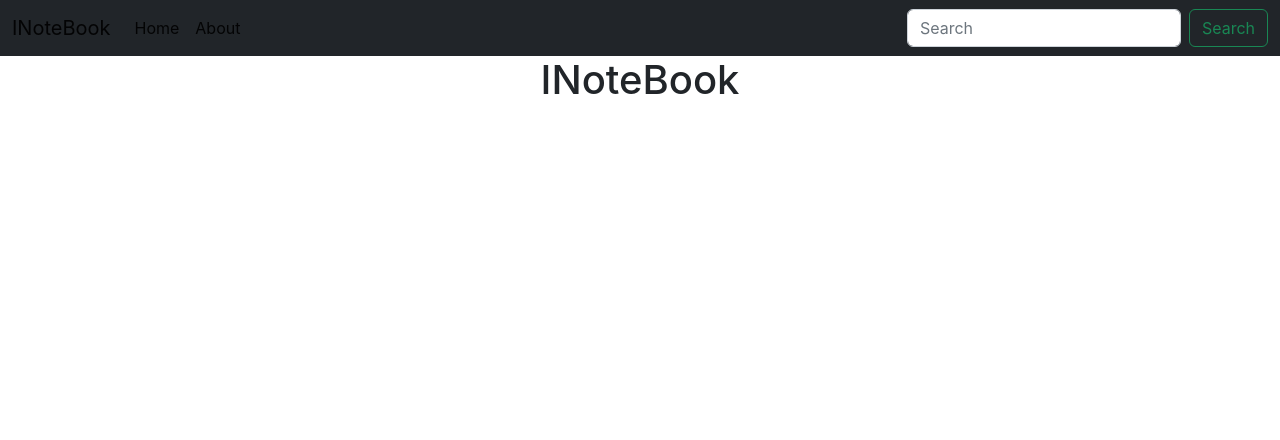
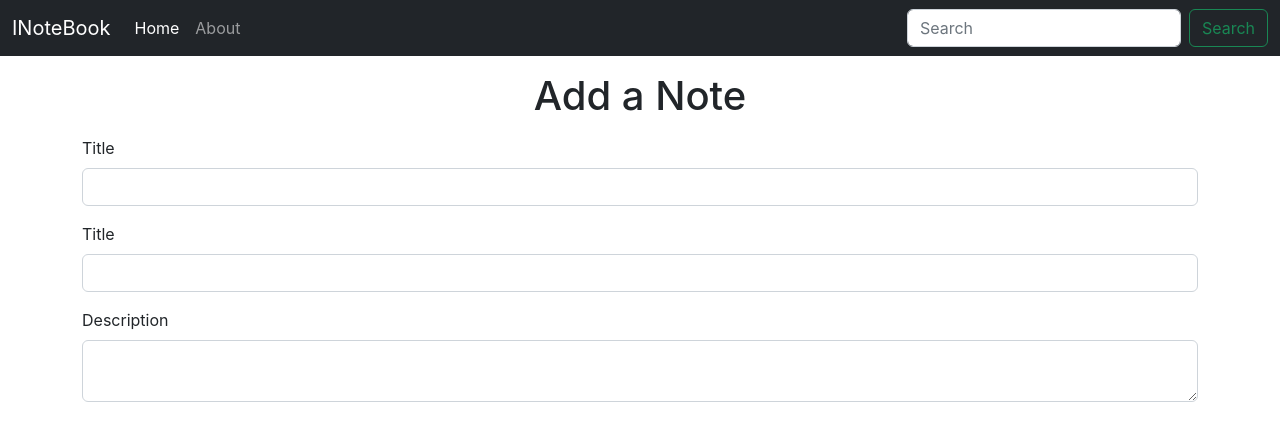
Before and after one commit to Faisal-Ismail65/inotebook, a React (Create React App) app: page / in a window 1280 px wide. Shown: the top 440 px of the page. Built offline with nearby package versions, Linux system fonts and the light colour scheme.

Commit message:
adding form to add note

```diff
--- a/src/App.js
+++ b/src/App.js
@@ -2,7 +2,7 @@ import Navbar from './components/Navbar';
 import Home from './components/Home';
 import About from './components/About';
 import {BrowserRouter as Router, Routes, Route} from 'react-router-dom';
-import NoteState from './context/notes/noteState';
+import NoteState from './context/notes/NoteState';
 function App() {
   return (
     <NoteState>
--- a/src/components/Home.js
+++ b/src/components/Home.js
@@ -1,8 +1,21 @@
 import React from 'react'
 
 const Home = () => {
-  return (
-    <h1 className='text-center'>INoteBook</h1>
+  return (<>
+    <h1 className='text-center my-3'>Add a Note</h1>
+    <div className="mb-3">
+      <label htmlFor="title" className="form-label">Title</label>
+      <input type="text" className="form-control" id="title" />
+    </div>
+    <div className="mb-3">
+      <label htmlFor="title" className="form-label">Title</label>
+      <input type="text" className="form-control" id="title" />
+    </div>
+    <div className="mb-3">
+      <label htmlFor="description" className="form-label">Description</label>
+      <textarea className="form-control" id="description" rows="2"></textarea>
+    </div>
+  </>
   )
 }
 export default Home
--- a/src/components/Navbar.js
+++ b/src/components/Navbar.js
@@ -2,8 +2,9 @@ import React from 'react'
 import {Link, useLocation} from 'react-router-dom';
 const Navbar = () => {
   let location =useLocation();
+
   return (
-    <nav className="navbar navbar-expand-lg navabar-dark bg-dark">
+    <nav className="navbar navbar-expand-lg navbar-dark bg-dark">
   <div className="container-fluid">
     <Link className="navbar-brand" to="/">INoteBook</Link>
     <button className="navbar-toggler" type="button" data-bs-toggle="collapse" data-bs-target="#navbarSupportedContent" aria-controls="navbarSupportedContent" aria-expanded="false" aria-label="Toggle navigation">
@@ -15,7 +16,7 @@ const Navbar = () => {
           <Link className={`nav-link ${location.pathname === "/" ? "active" : "" }`} to="/">Home</Link>
         </li>
         <li className="nav-item">
-          <Link className={`nav-link ${location.pathname === "/" ? "active" : "" }`} to="/about">About</Link>
+          <Link className={`nav-link ${location.pathname === "/about" ? "active" : "" }`} to="/about">About</Link>
         </li>
       </ul>
       <form className="d-flex" role="search">
```
